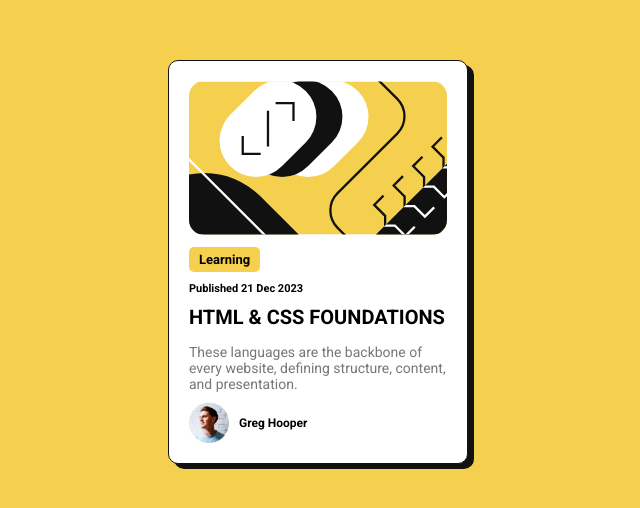
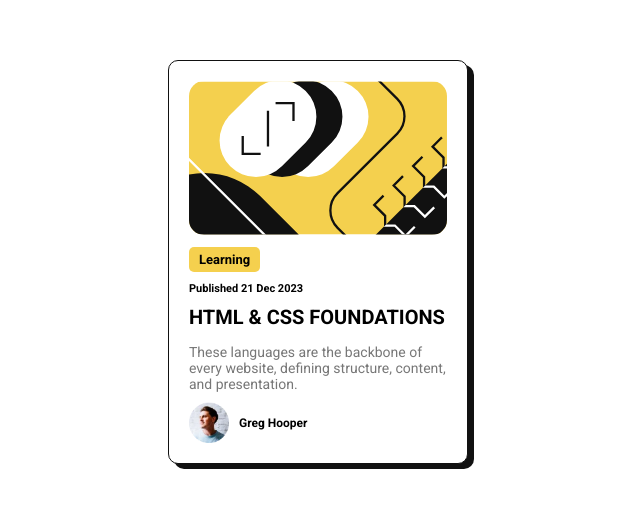
Before and after one commit to abdallah0x01/Blog-preview-card, a plain HTML site: page index.html in a window 1280 px wide. Shown: the part 138-646 px from the top of the page, without its empty margins (322-962 px from the left). Drawn offline with Linux system fonts and the light colour scheme.

Commit message:
Update style.css

```diff
--- a/style.css
+++ b/style.css
@@ -17,7 +17,7 @@ html {
 
 body {
   height: 100vh;
-  background-color: var(--color-yellow);
+/*   background-color: var(--color-yellow); */
   font-family: "Roboto", sans-serif;
   display: flex;
   justify-content: center;
```
